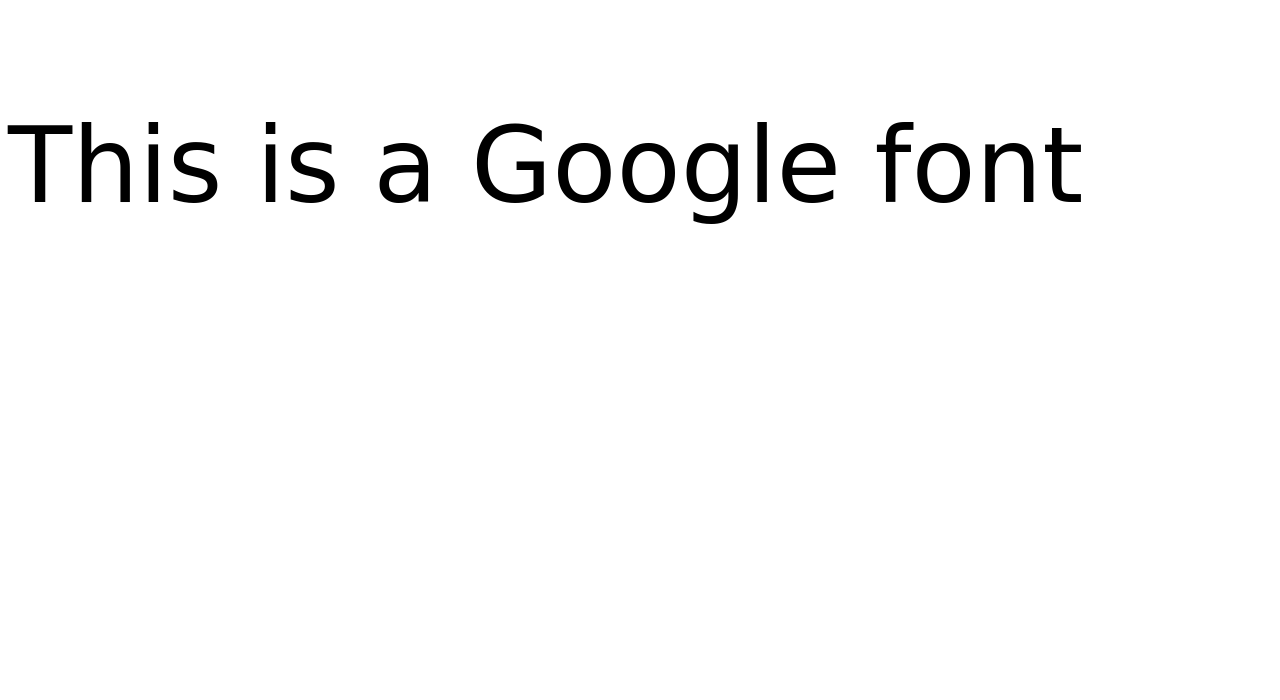
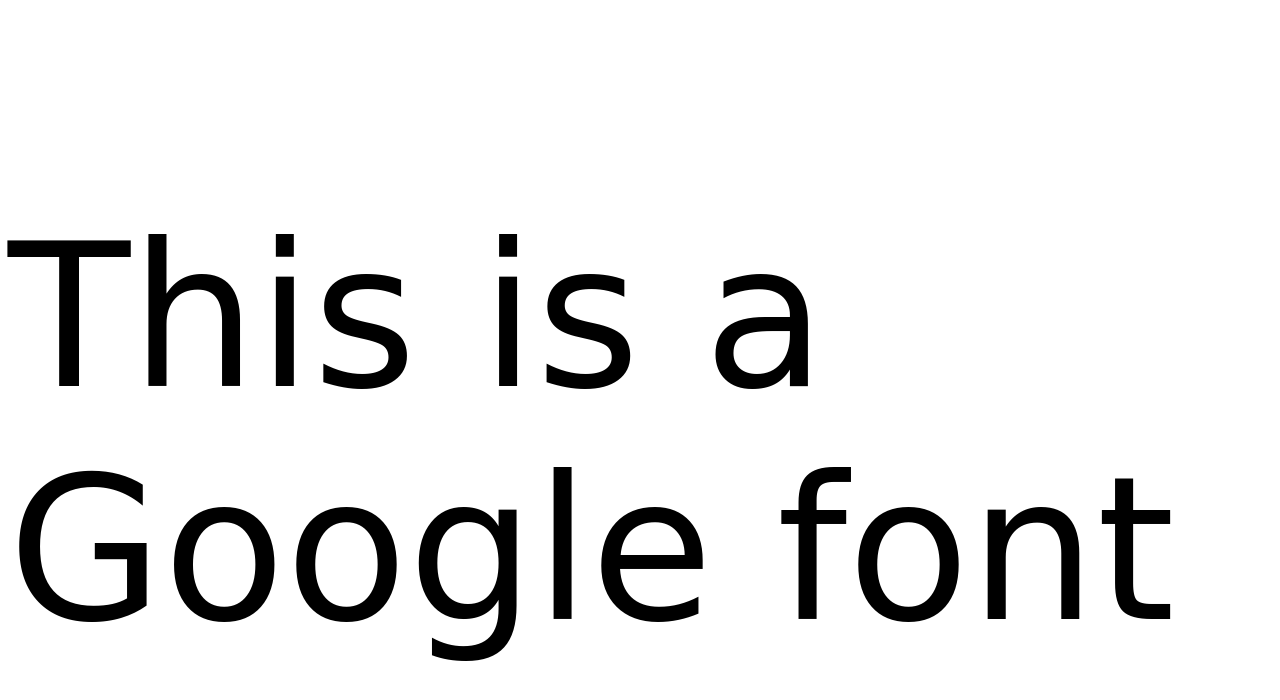
Before and after one commit to marronea/Week04, a plain HTML site: page index.html in a window 1280 px wide. Drawn offline with Linux system fonts and the light colour scheme; a web font is replaced by a local one.

Commit message:
Update stylesheet.css

```diff
--- a/stylesheet.css
+++ b/stylesheet.css
@@ -1,4 +1,4 @@
 p {
     font-family: 'Ranchers', cursive;
-    font-size: 105px
+    font-size: 200px
 }
```
